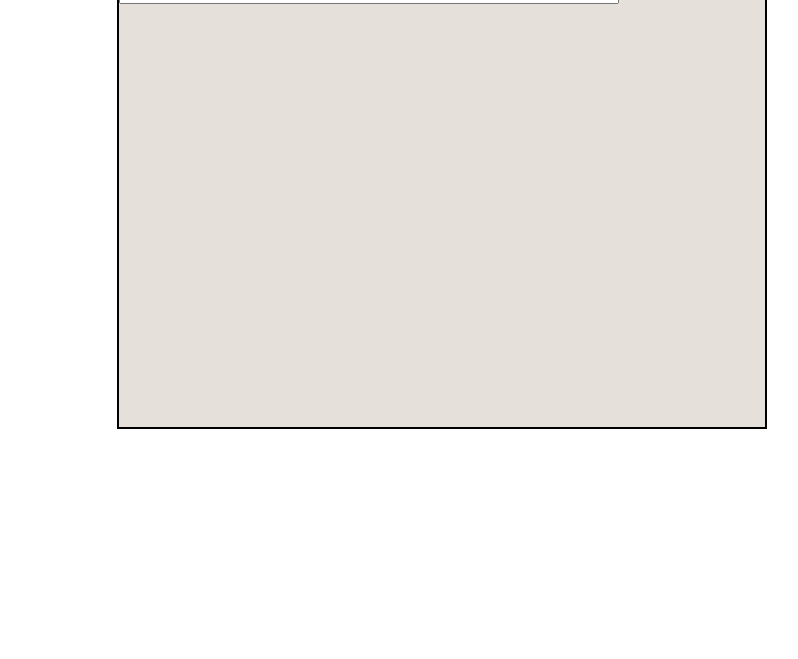
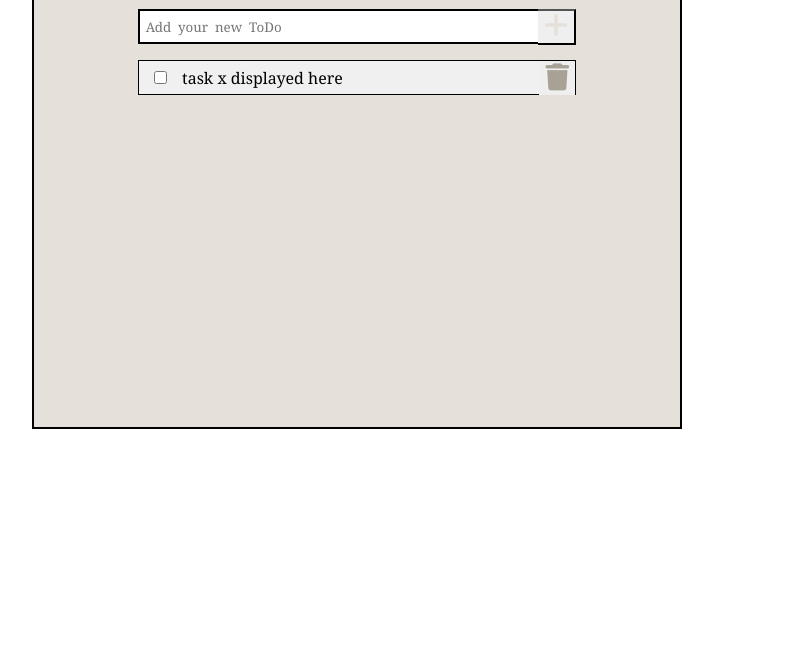
Before and after one commit to aathish007/mern-todoList, a plain HTML site: page index.html in a window 1280 px wide. Shown: the part 141-800 px from the top of the page, without its empty margins (283-1081 px from the left). Drawn offline with Linux system fonts and the light colour scheme.

Commit message:
taskbar added

```diff
--- a/assets/css/style.css
+++ b/assets/css/style.css
@@ -6,11 +6,16 @@
 }
 .FullPage{
     height:100%;
-    width: 100%;
-    padding: 80px 400px;
-    /* display: flex; */
+    width:100%;
+    padding:80px;
+    /* background-color: aquamarine; */
+    display: flex;
+    justify-content: center;
+    align-items: center;
+
 }
 .centerBox{
+
     height: 490px;
     width: 650px;
     border: 2px solid black;
@@ -19,10 +24,104 @@
 }
 .title{
 text-align: center;
+padding: 10px;
 }
-.SearchBAr
-{
-    width: 500px;
-    height: 30px;
+.searchContainer{
+    display: flex;
+    justify-content:center ;
+    padding:15px;
+
 
 }
+.Searchbar
+{
+    /* border-radius:10px; */
+    width: 400px;
+    height: 35px;
+    border: 2px solid ;
+    border-right: none;
+}
+.iconDiv{
+/* background-color:#AD88C6; */
+border-left:0px;
+}
+.iconDiv:hover{
+    background-color:#AD88C6;
+
+    border: 1px solid ;
+    }
+
+.icon{
+    /* padding: 0; */
+    cursor: pointer;
+    border: none;
+    /* background-color:#EE4266;    border: 2px solid ; */
+    color:#E5E1DA;
+    height: 30px;
+    /* display: flex; */
+    font-size: 27px;
+    /* align-items: center; */
+}
+
+/* .icon:hover{
+    color: #E5E1DA;
+    background-color: #EE4266;
+} */
+
+.tasklist{
+
+    width:100%;
+    padding-bottom: 13px;
+    display: flex;
+    justify-content: center;
+
+}
+.task{
+    width:438px ;
+    height: 35px;
+    background-color:#F0F0F0;
+    display: flex;
+    justify-content: start;
+    align-items: center;
+    border: 1px solid ;
+    position: relative;
+}
+.checkbox{
+    padding:0px 15px;
+}
+.deletebutton{
+    padding-top: 2.5px;
+    /* background-color: #FF8080; */
+    display: flex;
+    /* justify-content: end; */
+    align-items:center;
+    position: absolute;
+    right: 0px;
+    top: 0px;
+    border: none;
+}
+
+
+.deletebutton:hover{
+    background-color: #FF8080;
+
+}
+.delicon
+{
+    cursor: pointer;
+    border: none;
+    /* background-color:#EE4266;    border: 2px solid ; */
+    /*  */
+    color: #A8A196;
+    height: 30px;
+    /* display: flex; */
+    font-size: 27px;
+}
+.delicon:hover{
+    color: #E5E1DA;
+
+}
+.divforboth
+{
+    display: flex;
+}
--- a/index.html
+++ b/index.html
@@ -4,6 +4,7 @@
     <meta charset="UTF-8">
     <meta name="viewport" content="width=device-width, initial-scale=1.0">
     <link rel="stylesheet" href="assets/css/style.css">
+    <link rel="stylesheet" href="https://cdnjs.cloudflare.com/ajax/libs/font-awesome/6.5.1/css/all.min.css" integrity="sha512-DTOQO9RWCH3ppGqcWaEA1BIZOC6xxalwEsw9c2QQeAIftl+Vegovlnee1c9QX4TctnWMn13TZye+giMm8e2LwA==" crossorigin="anonymous" referrerpolicy="no-referrer" />
     <title>ToDoList</title>
 </head>
 <body>
@@ -11,7 +12,31 @@
     <section class="FullPage">
         <div class="centerBox">
             <h1 class="title" >To-Do-List</h1>
-            <input class="SearchBAr" type="text" name="search" id="name">
+            <div class="searchContainer">
+
+                <div class="SearchbarContainer">
+                    <input class="Searchbar" type="text" name="search" placeholder=" Add  your  new  ToDo">
+                </div>
+                <div class="iconDiv">
+                    <button class="iconDiv"><i class="fa-solid fa-plus icon"></i></button>
+                </div>
+
+            </div>
+            <div class="tasklist">
+                <div class="task">
+                        <div class="checkbox">
+                            <input type="checkbox" name="checkbox">
+                        </div>
+                        <div class="taskname">
+                            <p>task x displayed here</p>
+                        </div>
+                       <div class="deletebutton">
+                        <button class="deletebutton"><i class="fa-solid fa-trash delicon"></i></button>
+                       </div>
+
+                </div>
+
+            </div>
         </div>
 
     </section>
```
